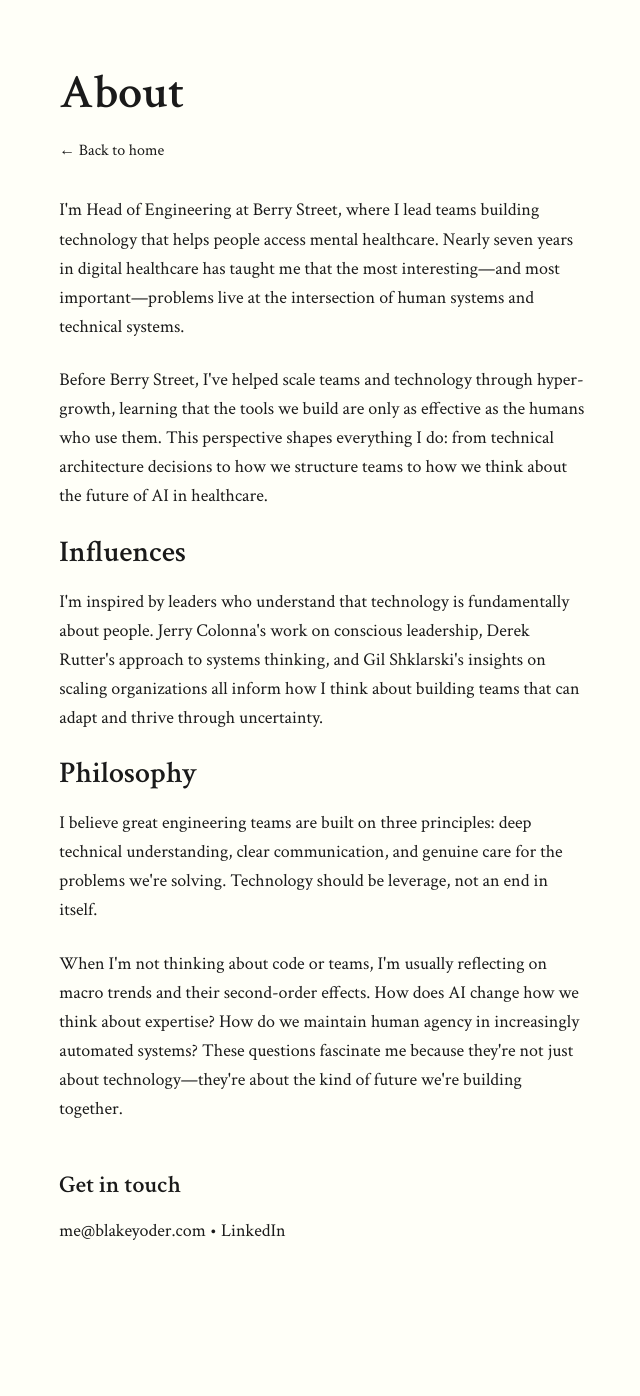
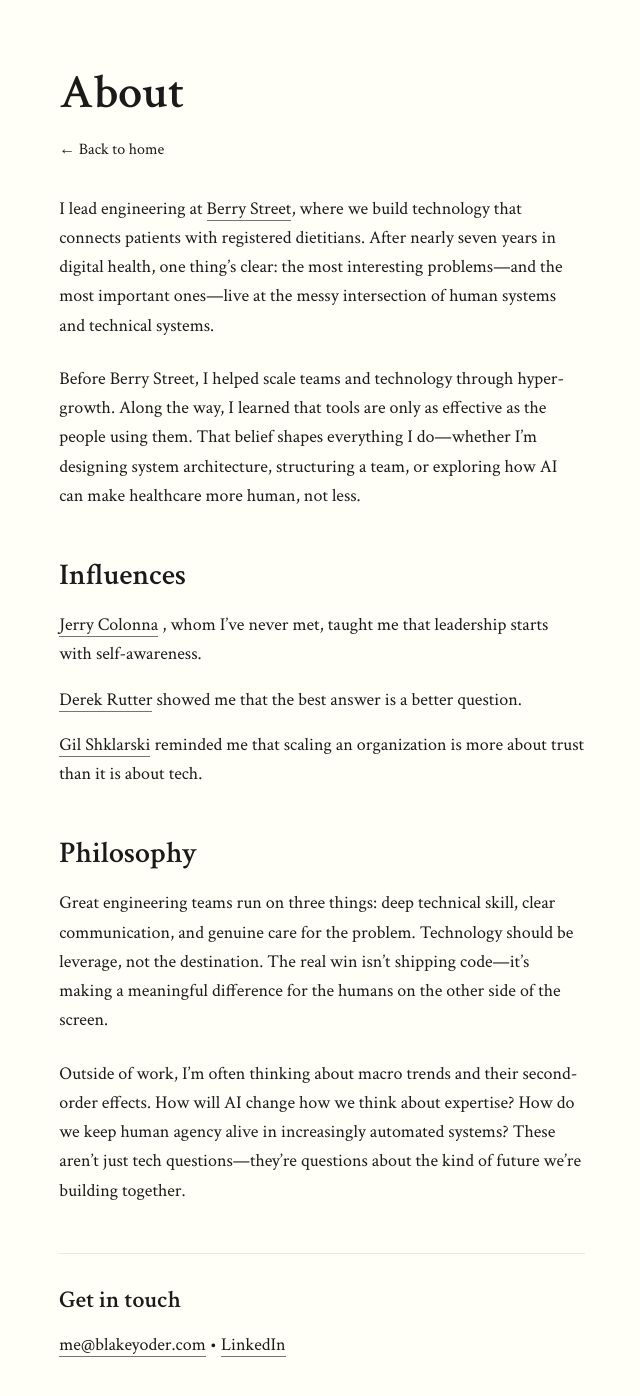
Before and after one commit to blakeyoder/blakeyoderdotcom, a Next.js app: page /about in a window 1280 px wide. Shown: the top 1396 px of the page, without its empty margins (318-958 px from the left). Before the commit the page ends 1333 px from the top, so only its background shows below. Built offline with nearby package versions, Linux system fonts and the light colour scheme.

Commit message:
Update to go live

```diff
--- a/src/app/about/page.tsx
+++ b/src/app/about/page.tsx
@@ -3,57 +3,107 @@ import Link from "next/link";
 export default function About() {
   return (
     <div className="container">
-      <header>
-        <h1>About</h1>
-        <p style={{ color: 'var(--text-secondary)', fontSize: '1rem', marginBottom: '2rem' }}>
-          <Link href="/">← Back to home</Link>
+      <header className="mb-8">
+        <h1 className="mb-4">About</h1>
+        <p className="text-base text-secondary mb-0">
+          <Link href="/" className="hover:text-primary transition-colors">
+            ← Back to home
+          </Link>
         </p>
       </header>
 
-      <main>
-        <p>
-          I&apos;m Head of Engineering at Berry Street, where I lead teams building technology
-          that helps people access mental healthcare. Nearly seven years in digital healthcare
-          has taught me that the most interesting—and most important—problems live at the
-          intersection of human systems and technical systems.
-        </p>
+      <main className="prose prose-lg">
+        <div className="space-y-6 mb-12">
+          <p className="text-lg leading-relaxed">
+            I lead engineering at{' '}
+            <a
+              href="https://berrystreet.com"
+              target="_blank"
+              rel="noopener noreferrer"
+              style={{ borderBottom: '1px solid var(--text-tertiary)' }}
+            >
+              Berry Street
+            </a>
+            , where we build technology that connects patients with registered dietitians. After nearly seven years in digital health, one thing&rsquo;s clear: the most interesting problems—and the most important ones—live at the messy intersection of human systems and technical systems.
+          </p>
 
-        <p>
-          Before Berry Street, I&apos;ve helped scale teams and technology through hyper-growth,
-          learning that the tools we build are only as effective as the humans who use them.
-          This perspective shapes everything I do: from technical architecture decisions to
-          how we structure teams to how we think about the future of AI in healthcare.
-        </p>
-
-        <h2>Influences</h2>
-        <p>
-          I&apos;m inspired by leaders who understand that technology is fundamentally about people.
-          Jerry Colonna&apos;s work on conscious leadership, Derek Rutter&apos;s approach to systems thinking,
-          and Gil Shklarski&apos;s insights on scaling organizations all inform how I think about
-          building teams that can adapt and thrive through uncertainty.
-        </p>
-
-        <h2>Philosophy</h2>
-        <p>
-          I believe great engineering teams are built on three principles: deep technical
-          understanding, clear communication, and genuine care for the problems we&apos;re solving.
-          Technology should be leverage, not an end in itself.
-        </p>
-
-        <p>
-          When I&apos;m not thinking about code or teams, I&apos;m usually reflecting on macro trends
-          and their second-order effects. How does AI change how we think about expertise?
-          How do we maintain human agency in increasingly automated systems? These questions
-          fascinate me because they&apos;re not just about technology—they&apos;re about the kind of
-          future we&apos;re building together.
-        </p>
-
-        <div style={{ marginTop: '3rem' }}>
-          <h3>Get in touch</h3>
-          <p>
-            <a href="mailto:me@blakeyoder.com">me@blakeyoder.com</a> • <a href="https://www.linkedin.com/in/blakeyoder/" target="_blank" rel="noopener noreferrer">LinkedIn</a>
+          <p className="text-lg leading-relaxed">
+            Before Berry Street, I helped scale teams and technology through hyper-growth. Along the way, I learned that tools are only as effective as the people using them. That belief shapes everything I do—whether I&rsquo;m designing system architecture, structuring a team, or exploring how AI can make healthcare more human, not less.
           </p>
         </div>
+
+        <section className="mb-12">
+          <h2 className="text-2xl font-medium mb-6 text-primary">Influences</h2>
+          <ul className="space-y-4 list-none pl-0">
+            <li className="leading-relaxed">
+              <a
+                href="https://www.reboot.io/team/jerry-colonna/"
+                target="_blank"
+                rel="noopener noreferrer"
+                style={{ borderBottom: '1px solid var(--text-tertiary)' }}
+              >
+                Jerry Colonna
+              </a>{' '}
+    , whom I&rsquo;ve never met, taught me that leadership starts with self-awareness.
+            </li>
+            <li className="leading-relaxed">
+              <a
+                href="https://www.onebreathcounseling.net/"
+                target="_blank"
+                rel="noopener noreferrer"
+                style={{ borderBottom: '1px solid var(--text-tertiary)' }}
+              >
+                Derek Rutter
+              </a>{' '}
+              showed me that the best answer is a better question.
+            </li>
+            <li className="leading-relaxed">
+              <a
+                href="https://www.operatorpartners.com/team-gil-shklarski"
+                target="_blank"
+                rel="noopener noreferrer"
+                style={{ borderBottom: '1px solid var(--text-tertiary)' }}
+              >
+                Gil Shklarski
+              </a>{' '}
+              reminded me that scaling an organization is more about trust than it is about tech.
+            </li>
+          </ul>
+        </section>
+
+        <section className="mb-12">
+          <h2 className="text-2xl font-medium mb-6 text-primary">Philosophy</h2>
+          <div className="space-y-6">
+            <p className="text-lg leading-relaxed">
+              Great engineering teams run on three things: deep technical skill, clear communication, and genuine care for the problem. Technology should be leverage, not the destination. The real win isn&rsquo;t shipping code—it&rsquo;s making a meaningful difference for the humans on the other side of the screen.
+            </p>
+
+            <p className="text-lg leading-relaxed">
+              Outside of work, I&rsquo;m often thinking about macro trends and their second-order effects. How will AI change how we think about expertise? How do we keep human agency alive in increasingly automated systems? These aren&rsquo;t just tech questions—they&rsquo;re questions about the kind of future we&rsquo;re building together.
+            </p>
+          </div>
+        </section>
+
+        <section className="pt-8 border-t border-gray-200 dark:border-gray-800">
+          <h3 className="text-xl font-medium mb-4 text-primary">Get in touch</h3>
+          <p className="text-lg">
+            <a
+              href="mailto:me@blakeyoder.com"
+              style={{ borderBottom: '1px solid var(--text-tertiary)' }}
+            >
+              me@blakeyoder.com
+            </a>
+            {' '} • {' '}
+            <a
+              href="https://www.linkedin.com/in/blakeyoder/"
+              target="_blank"
+              rel="noopener noreferrer"
+              style={{ borderBottom: '1px solid var(--text-tertiary)' }}
+            >
+              LinkedIn
+            </a>
+          </p>
+        </section>
       </main>
     </div>
   );
--- a/src/app/page.tsx
+++ b/src/app/page.tsx
@@ -5,9 +5,6 @@ export default function Home() {
     <div className="container">
       <header>
         <h1>Blake Yoder</h1>
-        <p style={{ color: 'var(--text-secondary)', fontSize: '1rem', marginBottom: '2rem' }}>
-          Head of Engineering at <a href="https://berrystreet.co" target="_blank" rel="noopener noreferrer">Berry Street</a>
-        </p>
       </header>
 
       <main>
--- a/src/app/writing/page.tsx
+++ b/src/app/writing/page.tsx
@@ -31,13 +31,13 @@ export default function Writing() {
               • How do we maintain system understanding when AI writes more of our code?
             </li>
             <li style={{ marginBottom: '1rem' }}>
-              • The relationship between technical debt and organizational debt
+              • LLMs are like water, they dilute everything they touch. How do we create concentrated inputs. Dilute orange juice = gross. Dilute orange juice concentrate = good enough.
             </li>
             <li style={{ marginBottom: '1rem' }}>
               • Building teams that can adapt to macro trends without losing their core
             </li>
             <li style={{ marginBottom: '1rem' }}>
-              • What healthcare technology teaches us about human-centered design
+              • What differentiates products when the ability to build approaches zero
             </li>
           </ul>
         </div>
```
